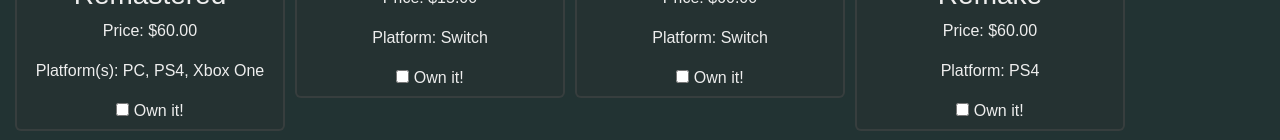
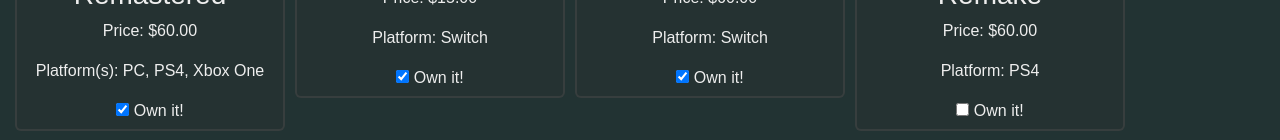
Before and after one commit to AdamWGrise/Scrimba, a React (Create React App) app in the folder scrimba1/: page / in a window 1280 px wide. Shown: the part 621-761 px from the top of the page. Built offline with nearby package versions, Linux system fonts and the light colour scheme.

Commit message:
practicing state, redoing exercises

```diff
--- a/scrimba1/src/components/ContactCard.js
+++ b/scrimba1/src/components/ContactCard.js
@@ -2,7 +2,6 @@ import React from 'react'
 import '../App.css'
 
 function ContactCard(props) {
-    console.log(props.contact)
     return(
         <div className="contact-card card">
             <img className="card-img" src={props.contact.imgUrl} alt=""/>
--- a/scrimba1/src/components/GameCard.js
+++ b/scrimba1/src/components/GameCard.js
@@ -25,15 +25,15 @@ class GameCard extends React.Component {
         // Build a method here
     };
 
-    constructor() {
-        super()
-    };
+    // constructor() {
+    //     super()
+    // };
 
     render(props) {
-        const style = this.yourMethodHere();
+        // const style = this.yourMethodHere();
 
         let mouseOver = function() {
-            console.log("Hey, something got moused over!")
+            console.log("Pointed!")
         }
 
         let pluralPlatforms
@@ -43,8 +43,8 @@ class GameCard extends React.Component {
 
         // Put any styling stuff here, conditional rendering, etc.
         return(
-            <div className="game-card card" onClick={() => {console.log("I was clicked.")}}>
-                <a href={this.props.shopLink}>
+            <div className="game-card card" onClick={() => {console.log(this.props.title)}}>
+                <a href={this.props.shopLink} target="_blank" rel="noopener noreferrer">
                     <img className="game-card-img" src={this.props.art} alt="" onMouseOver={mouseOver}/>
                 </a>
                 <h3>{this.props.title}</h3>
--- a/scrimba1/src/components/MyInfo.js
+++ b/scrimba1/src/components/MyInfo.js
@@ -33,16 +33,16 @@ class MyInfo extends React.Component {
         const lastName = 'Grise'
 
         const jokeComponents = jokesData.map((joke) => {
-            console.log(joke)
+            // console.log(joke)
             return (
                 <Joke key={joke.id} question={joke.question} answer={joke.answer} />
             )
         })
 
         const gameComponents = this.state.games.map((game) => {
-            console.log(game)
+            // console.log(game)
             return (
-                <GameCard key={game.id} title={game.title} system={game.system} price={game.price} art={game.art} />
+                <GameCard key={game.id} title={game.title} system={game.system} price={game.price} art={game.art} owned={game.owned} shopLink={game.shopLink}/>
             )
         })
 
--- a/scrimba1/src/components/gameData.js
+++ b/scrimba1/src/components/gameData.js
@@ -14,7 +14,7 @@ const gameData = [
         system: ["Switch"],
         price: 15,
         art: "https://c.opencritic.com/images/games/7886/banner.jpg",
-        shopLink: "https://www.amazon.com/s?k=Dark+Souls+Remastered&i=videogames&sprefix=%2Cvideogames%2C183",
+        shopLink: "https://www.amazon.com/s?k=Cadence+of+Hyrule&i=videogames&sprefix=%2Cvideogames%2C183",
         owned: true,
     },
     {
@@ -23,7 +23,7 @@ const gameData = [
         system: ["Switch"],
         price: 60,
         art: "https://c.opencritic.com/images/games/1548/banner.jpg",
-        shopLink: "https://www.amazon.com/s?k=Dark+Souls+Remastered&i=videogames&sprefix=%2Cvideogames%2C183",
+        shopLink: "https://www.amazon.com/s?k=Breath+of+the+Wild&i=videogames&sprefix=%2Cvideogames%2C183",
         owned: true,
     },
     {
@@ -32,7 +32,7 @@ const gameData = [
         system: ["PS4"],
         price: 60,
         art: "https://c.opencritic.com/images/games/8586/banner.jpg",
-        shopLink: "https://www.amazon.com/s?k=Dark+Souls+Remastered&i=videogames&sprefix=%2Cvideogames%2C183",
+        shopLink: "https://www.amazon.com/s?k=Final+Fantasy+VII+Remake&i=videogames&sprefix=%2Cvideogames%2C183",
         owned: false,
     },
     {
@@ -41,7 +41,7 @@ const gameData = [
         system: ["PS VR"],
         price: 40,
         art: "https://c.opencritic.com/images/games/7028/banner.jpg",
-        shopLink: "",
+        shopLink: "https://www.amazon.com/s?k=Borderlands+2+VR&i=videogames&sprefix=%2Cvideogames%2C183",
         owned: false,
     }
 ]
```
